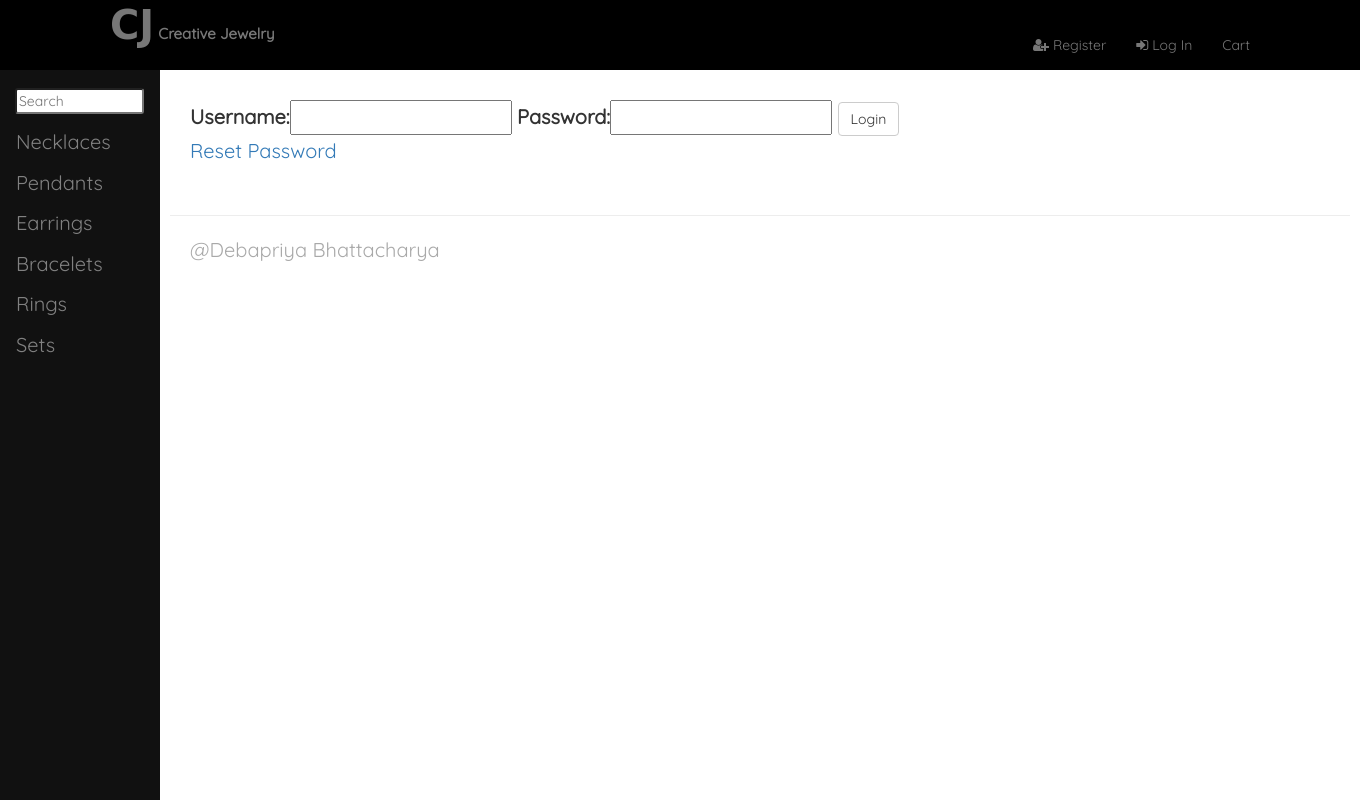
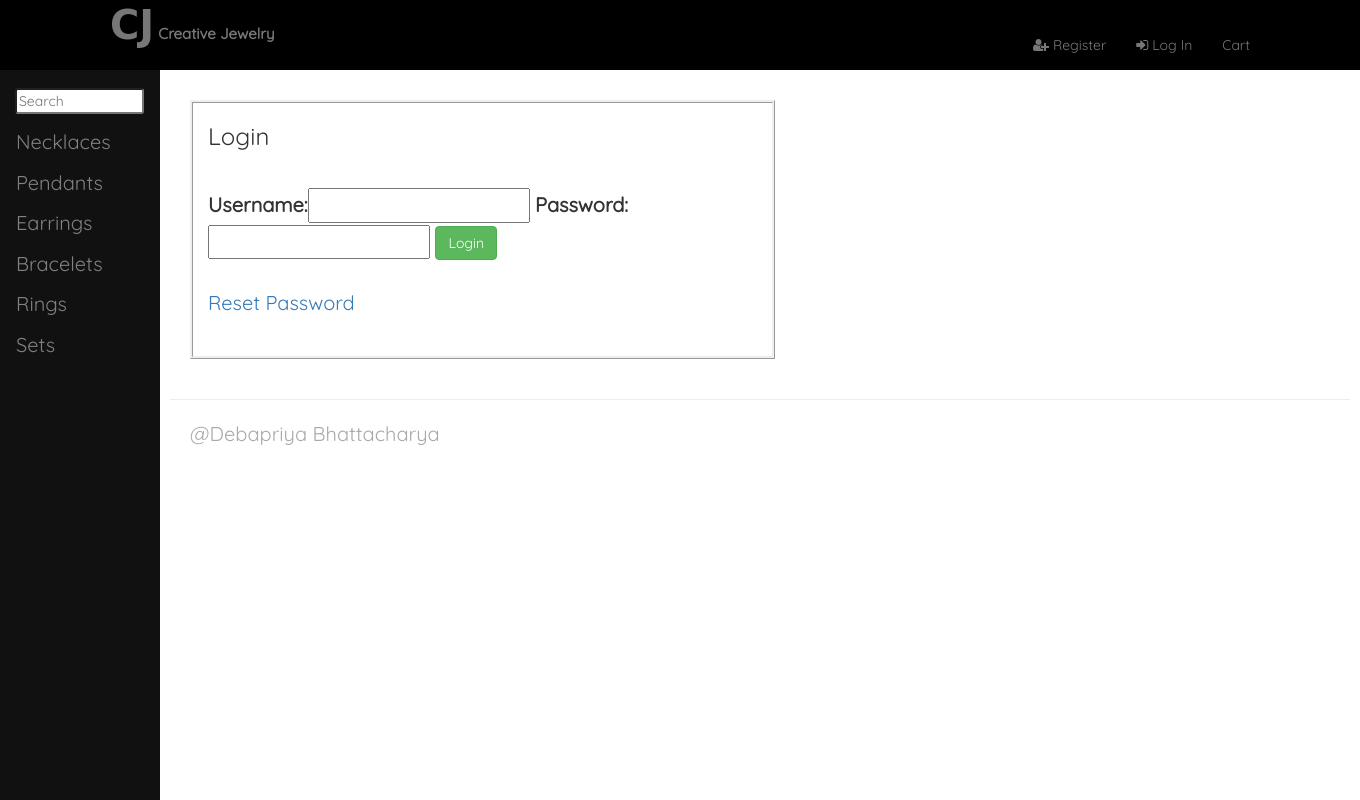
Before and after one commit to Code-Institute-Submissions/debapriya9b-onlineShop, a Django app: page /accounts/login/ in a window 1360 px wide. Run offline with Django 3.2, Linux system fonts and the light colour scheme; some libraries are stand-ins or nearby versions; some web fonts are replaced.

Commit message:
register,login page layout and style changed

```diff
--- a/accounts/templates/login.html
+++ b/accounts/templates/login.html
@@ -7,12 +7,20 @@
 {% block page_heading %}User Login{% endblock %}
 
 {% block content %}
+<div class="container">
+    <div class="row">
+        <div class="col-sm-12 col-md-6 register-border">
+            <h3>Login</h3>
+            <br>
 <form method="POST">
     {% csrf_token %}
     {{ login_form | as_bootstrap }}
-    <button type="submit" class="btn btn-default">Login</button>
+    <button type="submit" class="btn btn-success">Login</button>
 </form>
-
+<br>
 <p><a href="{% url 'password_reset' %}">Reset Password</a></p>
-
+<br>
+</div>
+</div>
+</div>
 {% endblock %}
--- a/accounts/templates/profile.html
+++ b/accounts/templates/profile.html
@@ -4,5 +4,6 @@
 {% block page_heading %}{{ user }}'s Profile{% endblock %}
 
 {% block content %}
+<p>{{ profile.user }}</p>
 <p>{{ profile.email }}</p>
 {% endblock %}
--- a/static/css/styles.css
+++ b/static/css/styles.css
@@ -116,7 +116,7 @@ footer {
     background-size: contain;
     background-position: center center;
     background-repeat: no-repeat;
-    width: 150px;
+    width: 180px;
     height: 150px;
     margin: 0 auto;
 }
@@ -144,3 +144,11 @@ caption p {
 .product-description {
     min-height: 40px;
 }
+
+.register-border {
+   border-style: ridge;
+}
+
+.register-border h3 {
+    display: center;
+}
```
Also changed, not shown: accounts/templates/registration.html (+8 -2 lines).
